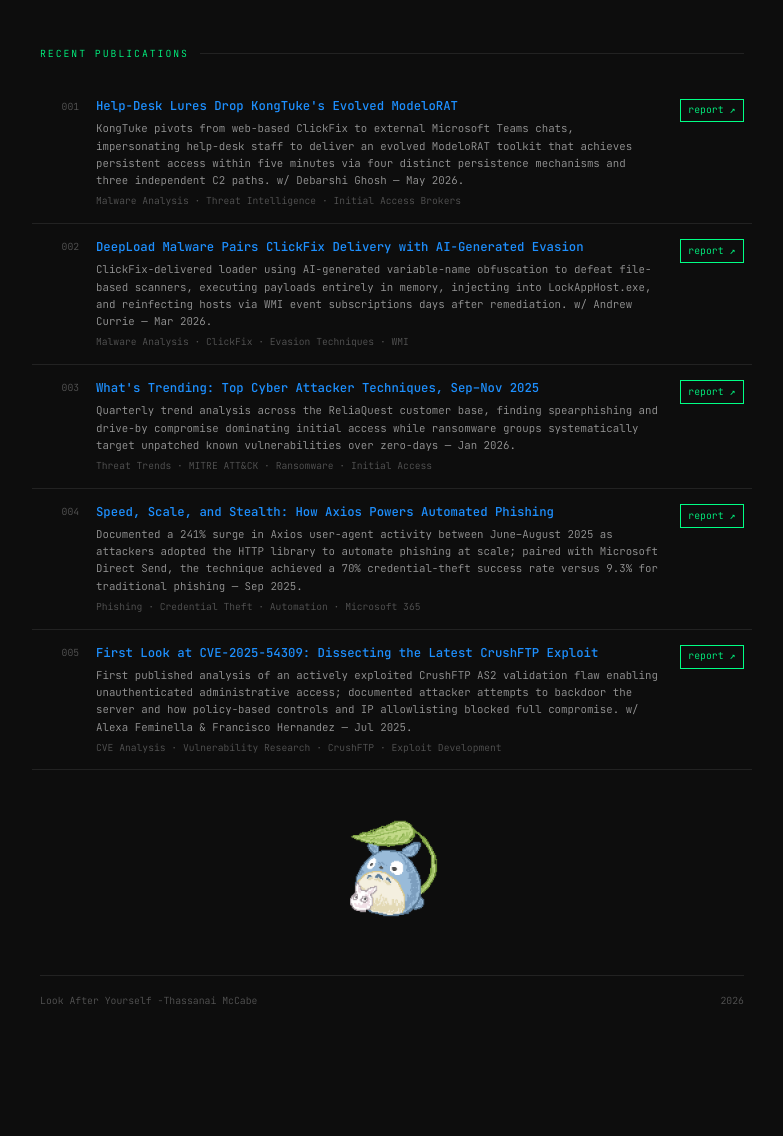
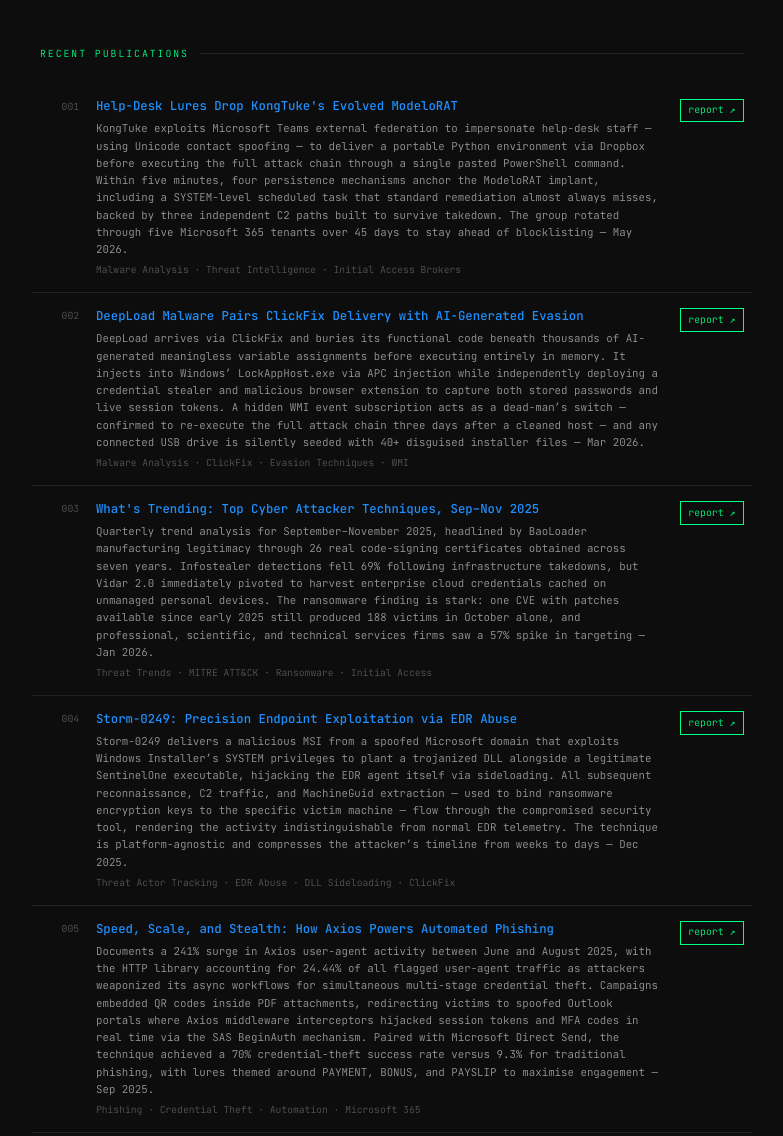
Before and after one commit to Thassanai546/Thassanai546.github.io, a plain HTML site: page index.html in a window 1280 px wide. Shown: the part 1328-2464 px from the top of the page, without its empty margins (248-1031 px from the left). Before the commit the page ends 2408 px from the top, so only its background shows below. Drawn offline with Linux system fonts and the light colour scheme; no server answers.

Commit message:
Improved report summary sections

```diff
--- a/index.html
+++ b/index.html
@@ -166,7 +166,7 @@
     <span class="work-idx">001</span>
     <div>
       <div class="work-title">Help-Desk Lures Drop KongTuke's Evolved ModeloRAT</div>
-      <div class="work-desc">KongTuke pivots from web-based ClickFix to external Microsoft Teams chats, impersonating help-desk staff to deliver an evolved ModeloRAT toolkit that achieves persistent access within five minutes via four distinct persistence mechanisms and three independent C2 paths. w/ Debarshi Ghosh &mdash; May 2026.</div>
+      <div class="work-desc">KongTuke exploits Microsoft Teams external federation to impersonate help-desk staff — using Unicode contact spoofing — to deliver a portable Python environment via Dropbox before executing the full attack chain through a single pasted PowerShell command. Within five minutes, four persistence mechanisms anchor the ModeloRAT implant, including a SYSTEM-level scheduled task that standard remediation almost always misses, backed by three independent C2 paths built to survive takedown. The group rotated through five Microsoft 365 tenants over 45 days to stay ahead of blocklisting &mdash; May 2026.</div>
       <div class="work-stack"><span>Malware Analysis</span><span>Threat Intelligence</span><span>Initial Access Brokers</span></div>
     </div>
     <div class="work-links">
@@ -178,7 +178,7 @@
     <span class="work-idx">002</span>
     <div>
       <div class="work-title">DeepLoad Malware Pairs ClickFix Delivery with AI-Generated Evasion</div>
-      <div class="work-desc">ClickFix-delivered loader using AI-generated variable-name obfuscation to defeat file-based scanners, executing payloads entirely in memory, injecting into LockAppHost.exe, and reinfecting hosts via WMI event subscriptions days after remediation. w/ Andrew Currie &mdash; Mar 2026.</div>
+      <div class="work-desc">DeepLoad arrives via ClickFix and buries its functional code beneath thousands of AI-generated meaningless variable assignments before executing entirely in memory. It injects into Windows&rsquo; LockAppHost.exe via APC injection while independently deploying a credential stealer and malicious browser extension to capture both stored passwords and live session tokens. A hidden WMI event subscription acts as a dead-man&rsquo;s switch &mdash; confirmed to re-execute the full attack chain three days after a cleaned host &mdash; and any connected USB drive is silently seeded with 40+ disguised installer files &mdash; Mar 2026.</div>
       <div class="work-stack"><span>Malware Analysis</span><span>ClickFix</span><span>Evasion Techniques</span><span>WMI</span></div>
     </div>
     <div class="work-links">
@@ -190,7 +190,7 @@
     <span class="work-idx">003</span>
     <div>
       <div class="work-title">What's Trending: Top Cyber Attacker Techniques, Sep&ndash;Nov 2025</div>
-      <div class="work-desc">Quarterly trend analysis across the ReliaQuest customer base, finding spearphishing and drive-by compromise dominating initial access while ransomware groups systematically target unpatched known vulnerabilities over zero-days &mdash; Jan 2026.</div>
+      <div class="work-desc">Quarterly trend analysis for September&ndash;November 2025, headlined by BaoLoader manufacturing legitimacy through 26 real code-signing certificates obtained across seven years. Infostealer detections fell 69% following infrastructure takedowns, but Vidar 2.0 immediately pivoted to harvest enterprise cloud credentials cached on unmanaged personal devices. The ransomware finding is stark: one CVE with patches available since early 2025 still produced 188 victims in October alone, and professional, scientific, and technical services firms saw a 57% spike in targeting &mdash; Jan 2026.</div>
       <div class="work-stack"><span>Threat Trends</span><span>MITRE ATT&amp;CK</span><span>Ransomware</span><span>Initial Access</span></div>
     </div>
     <div class="work-links">
@@ -201,8 +201,20 @@
   <div class="work-row">
     <span class="work-idx">004</span>
     <div>
+      <div class="work-title">Storm-0249: Precision Endpoint Exploitation via EDR Abuse</div>
+      <div class="work-desc">Storm-0249 delivers a malicious MSI from a spoofed Microsoft domain that exploits Windows Installer&rsquo;s SYSTEM privileges to plant a trojanized DLL alongside a legitimate SentinelOne executable, hijacking the EDR agent itself via sideloading. All subsequent reconnaissance, C2 traffic, and MachineGuid extraction &mdash; used to bind ransomware encryption keys to the specific victim machine &mdash; flow through the compromised security tool, rendering the activity indistinguishable from normal EDR telemetry. The technique is platform-agnostic and compresses the attacker&rsquo;s timeline from weeks to days &mdash; Dec 2025.</div>
+      <div class="work-stack"><span>Threat Actor Tracking</span><span>EDR Abuse</span><span>DLL Sideloading</span><span>ClickFix</span></div>
+    </div>
+    <div class="work-links">
+      <a href="https://reliaquest.com/blog/threat-spotlight-storm-0249-precision-endpoint-exploitation/" class="work-link" target="_blank" rel="noopener">report ↗</a>
+    </div>
+  </div>
+
+  <div class="work-row">
+    <span class="work-idx">005</span>
+    <div>
       <div class="work-title">Speed, Scale, and Stealth: How Axios Powers Automated Phishing</div>
-      <div class="work-desc">Documented a 241% surge in Axios user-agent activity between June&ndash;August 2025 as attackers adopted the HTTP library to automate phishing at scale; paired with Microsoft Direct Send, the technique achieved a 70% credential-theft success rate versus 9.3% for traditional phishing &mdash; Sep 2025.</div>
+      <div class="work-desc">Documents a 241% surge in Axios user-agent activity between June and August 2025, with the HTTP library accounting for 24.44% of all flagged user-agent traffic as attackers weaponized its async workflows for simultaneous multi-stage credential theft. Campaigns embedded QR codes inside PDF attachments, redirecting victims to spoofed Outlook portals where Axios middleware interceptors hijacked session tokens and MFA codes in real time via the SAS BeginAuth mechanism. Paired with Microsoft Direct Send, the technique achieved a 70% credential-theft success rate versus 9.3% for traditional phishing, with lures themed around PAYMENT, BONUS, and PAYSLIP to maximise engagement &mdash; Sep 2025.</div>
       <div class="work-stack"><span>Phishing</span><span>Credential Theft</span><span>Automation</span><span>Microsoft 365</span></div>
     </div>
     <div class="work-links">
@@ -211,10 +223,10 @@
   </div>
 
   <div class="work-row">
-    <span class="work-idx">005</span>
+    <span class="work-idx">006</span>
     <div>
       <div class="work-title">First Look at CVE-2025-54309: Dissecting the Latest CrushFTP Exploit</div>
-      <div class="work-desc">First published analysis of an actively exploited CrushFTP AS2 validation flaw enabling unauthenticated administrative access; documented attacker attempts to backdoor the server and how policy-based controls and IP allowlisting blocked full compromise. w/ Alexa Feminella &amp; Francisco Hernandez &mdash; Jul 2025.</div>
+      <div class="work-desc">First published analysis of CVE-2025-54309, a CrushFTP AS2 validation flaw that allows unauthenticated administrative access through an alternative communication channel whose security controls lag the primary HTTPS endpoint. Attackers exploited a critical discrepancy: server logs displayed access denied while a crafted AS2 header silently granted admin access, which was then used to enumerate the virtual file system and attempt account backdooring via setUserItem commands. On July 22, 2025, a full RCE exploit was advertised on dark web forums; IP allowlisting and policy-based controls blocked the final persistence layer, offering a practical defensive template &mdash; Jul 2025.</div>
       <div class="work-stack"><span>CVE Analysis</span><span>Vulnerability Research</span><span>CrushFTP</span><span>Exploit Development</span></div>
     </div>
     <div class="work-links">
```
